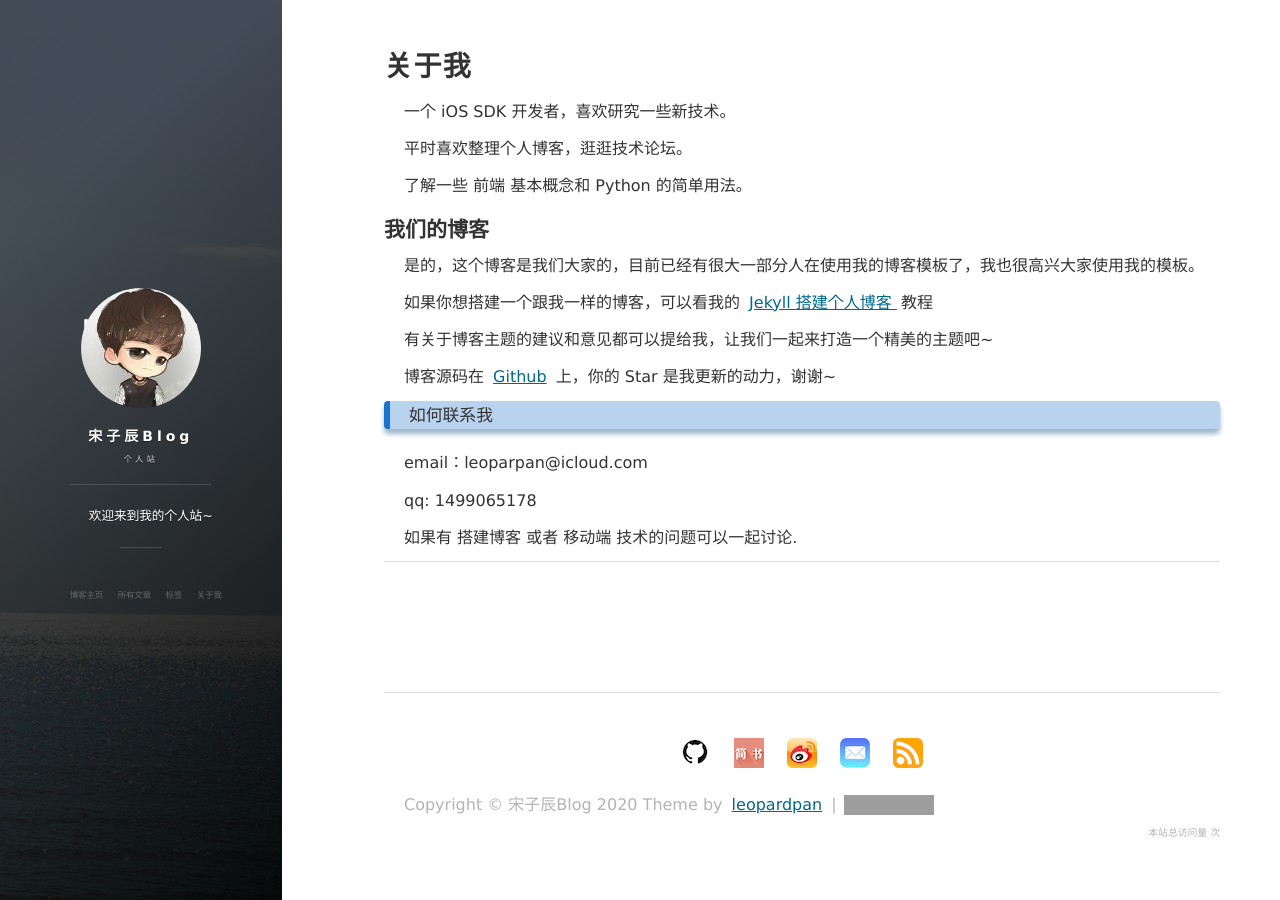
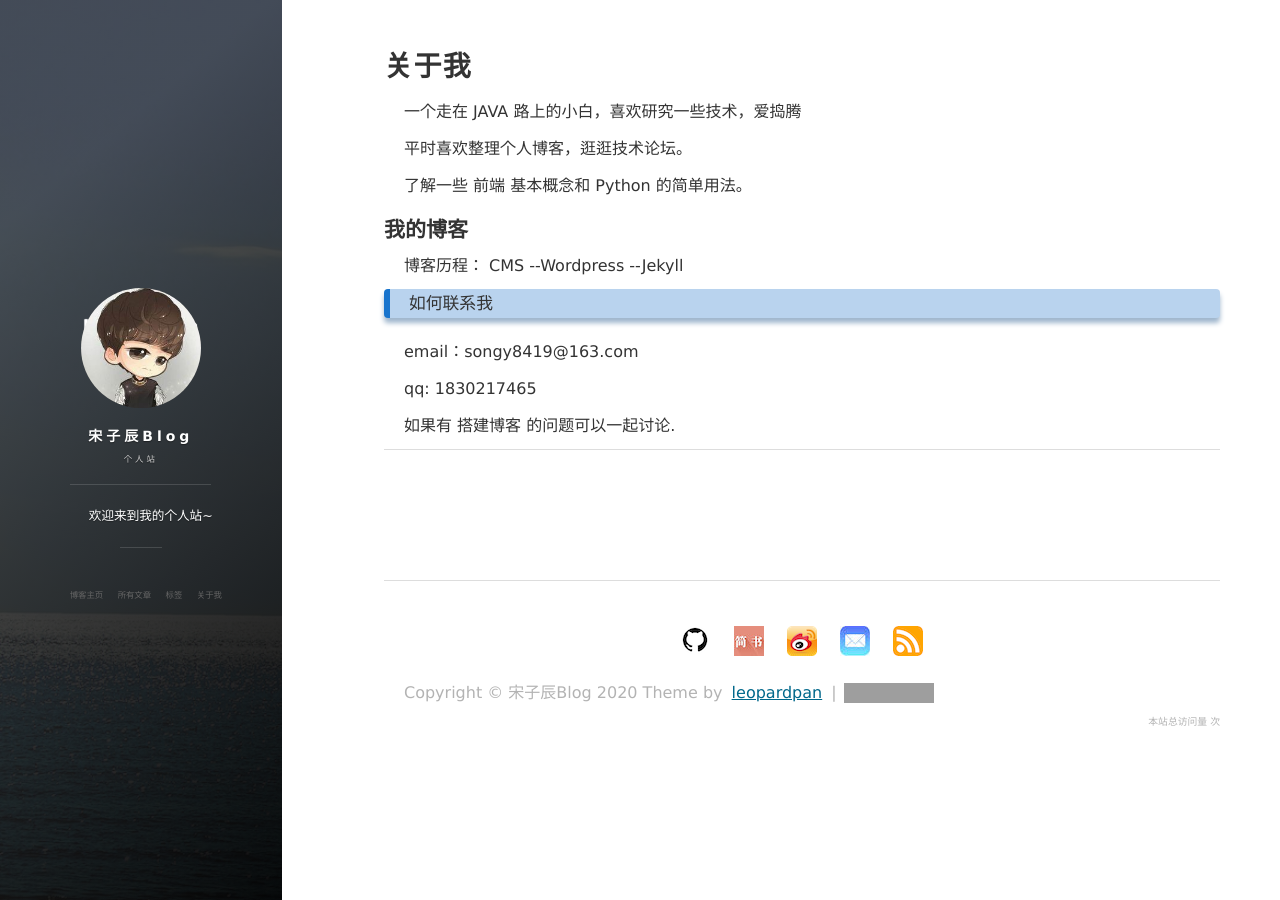
Before and after one commit to Jozix/Jozix.github.io, a Jekyll site: the page built from about.md, in a window 1280 px wide. Built offline with Jekyll 4.4.1, drawn with Linux system fonts in a browser that asks for light colours; nearby versions of some CDN libraries; comment, search, counter and statistics services are not loaded; grey boxes are pictures that could not be loaded.

Commit message:
Update about.md

```diff
--- a/about.md
+++ b/about.md
@@ -3,33 +3,28 @@ layout: page
 title: 关于我
 ---
 
-一个 iOS SDK 开发者，喜欢研究一些新技术。
+一个走在 JAVA 路上的小白，喜欢研究一些技术，爱捣腾
 <p>
 平时喜欢整理个人博客，逛逛技术论坛。
 <p>
 了解一些 前端 基本概念和 Python 的简单用法。
+<h2> 我的博客 </h2>
 
 <p>
+博客历程：
 
-<h2> 我们的博客 </h2>
+CMS --Wordpress --Jekyll
 
 <p>
-
-是的，这个博客是我们大家的，目前已经有很大一部分人在使用我的博客模板了，我也很高兴大家使用我的模板。
+<!--如果你想搭建一个跟我一样的博客，可以看我的-->
+<!--<a href="/2016/10/jekyll_tutorials1/"> Jekyll 搭建个人博客 </a>-->
+<!--教程-->
 
 <p>
-
-如果你想搭建一个跟我一样的博客，可以看我的
-<a href="/2016/10/jekyll_tutorials1/"> Jekyll 搭建个人博客 </a>
-教程
+<!--有关于博客主题的建议和意见都可以提给我，让我们一起来打造一个精美的主题吧~-->
 
 <p>
-
-有关于博客主题的建议和意见都可以提给我，让我们一起来打造一个精美的主题吧~
-
-<p>
-
-博客源码在 <a target="_blank" href='https://github.com/leopardpan/leopardpan.github.io/'>Github</a> 上，你的 Star 是我更新的动力，谢谢~
+<!--博客源码在 <a target="_blank" href='https://github.com/leopardpan/leopardpan.github.io/'>Github</a> 上，你的 Star 是我更新的动力，谢谢~-->
 
 <p>
 
@@ -41,12 +36,13 @@ title: 关于我
 <h3> 如何联系我 </h3>
 
 <p>
-email：leoparpan@icloud.com
+email：songy8419@163.com
 <p>
-qq: 1499065178
+qq: 1830217465
 <p>
-如果有 搭建博客 或者 移动端 技术的问题可以一起讨论.
+如果有 搭建博客 的问题可以一起讨论.
 <p>
 
 
+
 {% include comments.html %}
```
